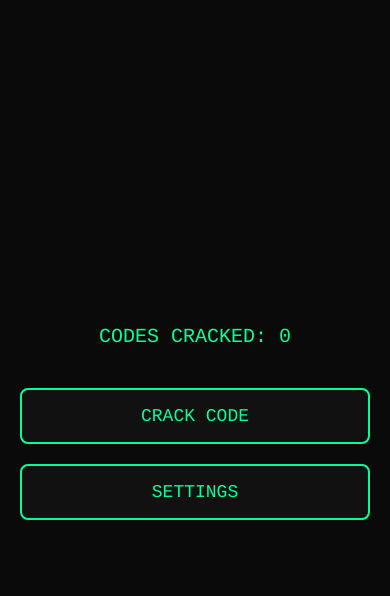
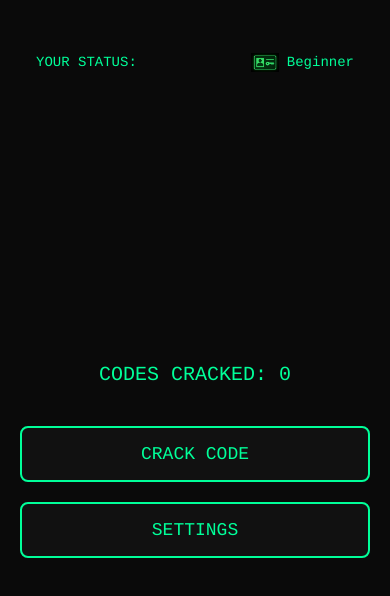
Before and after one commit to bhi049/crack-the-code, a React Native app: screen /Home in a window 390 px wide. Shown: the top 596 px of the page. Built offline with nearby package versions, Linux system fonts and the light colour scheme.

Commit message:
status badge and scrollable guess list added

```diff
--- /dev/null
+++ b/src/components/StatusBadge.js
@@ -0,0 +1,43 @@
+import React from 'react';
+import { View, Text, Image, StyleSheet } from 'react-native';
+
+export default function StatusBadge({ status }) {
+  return (
+    <View style={styles.container}>
+      <Text style={styles.label}>YOUR STATUS:</Text>
+      <View style={styles.statusRow}>
+        <Image source={status.image} style={styles.image} resizeMode="contain" />
+        <Text style={[styles.text, { color: status.color }]}>{status.title}</Text>
+      </View>
+    </View>
+  );
+}
+
+const styles = StyleSheet.create({
+  container: {
+    width: '100%',
+    paddingHorizontal: 16,
+    marginTop: 24,
+    flexDirection: 'row',
+    justifyContent: 'space-between',
+    alignItems: 'center',
+  },
+  label: {
+    color: '#00ff99',
+    fontSize: 14,
+    fontFamily: 'Courier',
+  },
+  statusRow: {
+    flexDirection: 'row',
+    alignItems: 'center',
+    gap: 8,
+  },
+  image: {
+    width: 28,
+    height: 28,
+  },
+  text: {
+    fontSize: 14,
+    fontFamily: 'Courier',
+  },
+});
--- a/src/screens/GameScreen.js
+++ b/src/screens/GameScreen.js
@@ -1,11 +1,18 @@
-import React, { useEffect, useState } from 'react';
-import { View, Text, StyleSheet, Alert } from 'react-native';
-import AttemptProgress from '../components/AttemptProgress';
-import generateCode from '../utils/generateCode';
-import evaluateGuess from '../utils/evaluateGuess';
-import GuessRow from '../components/GuessRow';
-import Keypad from '../components/Keypad';
-import AsyncStorage from '@react-native-async-storage/async-storage';
+import React, { useEffect, useState } from "react";
+import {
+  View,
+  Text,
+  StyleSheet,
+  Alert,
+  SafeAreaView,
+  ScrollView,
+} from "react-native";
+import AttemptProgress from "../components/AttemptProgress";
+import generateCode from "../utils/generateCode";
+import evaluateGuess from "../utils/evaluateGuess";
+import GuessRow from "../components/GuessRow";
+import Keypad from "../components/Keypad";
+import AsyncStorage from "@react-native-async-storage/async-storage";
 
 export default function GameScreen({ navigation }) {
   const [secretCode, setSecretCode] = useState([]);
@@ -22,11 +29,11 @@ export default function GameScreen({ navigation }) {
   }, []);
 
   const handleKeypadPress = (key) => {
-    if (key === '⌫') {
+    if (key === "⌫") {
       setCurrentGuess((prev) => prev.slice(0, -1));
-    } else if (key === '↩') {
+    } else if (key === "↩") {
       if (currentGuess.length !== 4) {
-        Alert.alert('Enter 4 digits');
+        Alert.alert("Enter 4 digits");
         return;
       }
 
@@ -40,79 +47,105 @@ export default function GameScreen({ navigation }) {
       setGuesses(newGuessList);
       setCurrentGuess([]);
 
-      const isWin = feedback.every((f) => f === 'green');
+      const isWin = feedback.every((f) => f === "green");
       const isLastAttempt = newGuessList.length >= MAX_GUESSES;
 
       if (isWin) {
         incrementCrackedCount();
-        navigation.replace('Win', { result: 'win' });
+        navigation.replace("Win", { result: "win" });
       } else if (isLastAttempt) {
-        navigation.replace('Win', { result: 'lose', code: secretCode });
+        navigation.replace("Win", { result: "lose", code: secretCode });
       }
-
     } else if (currentGuess.length < 4 && /^[0-9]$/.test(key)) {
       setCurrentGuess((prev) => [...prev, parseInt(key)]);
     }
   };
 
   const incrementCrackedCount = async () => {
-    const stored = await AsyncStorage.getItem('codesCracked');
+    const stored = await AsyncStorage.getItem("codesCracked");
     const count = stored ? parseInt(stored, 10) : 0;
-    await AsyncStorage.setItem('codesCracked', (count + 1).toString());
+    await AsyncStorage.setItem("codesCracked", (count + 1).toString());
   };
 
   return (
-    <View style={styles.container}>
+<SafeAreaView style={styles.safe}>
+  <View style={styles.container}>
+    {/* TOP SECTION */}
+    <View style={styles.gameContent}>
       <Text style={styles.header}>ENTER CODE</Text>
 
       <View style={styles.current}>
         {Array.from({ length: 4 }).map((_, i) => (
           <Text key={i} style={styles.digit}>
-            {currentGuess[i] !== undefined ? currentGuess[i] : '_'}
+            {currentGuess[i] !== undefined ? currentGuess[i] : "_"}
           </Text>
         ))}
       </View>
 
       <AttemptProgress current={guesses.length + 1} max={MAX_GUESSES} />
 
-      <View style={styles.guessList}>
+      <ScrollView
+        style={styles.guessList}
+        contentContainerStyle={styles.guessListContent}
+        showsVerticalScrollIndicator={false}
+      >
         {guesses.map((g, i) => (
           <GuessRow key={i} guess={g.guess} feedback={g.feedback} />
         ))}
-      </View>
+      </ScrollView>
+    </View>
 
+    {/* FIXED BOTTOM KEYPAD */}
+    <View style={styles.keypadWrapper}>
       <Keypad onKeyPress={handleKeypadPress} />
     </View>
+  </View>
+</SafeAreaView>
+
   );
 }
 
 const styles = StyleSheet.create({
+  safe: {
+    flex: 1,
+    backgroundColor: "#0a0a0a",
+  },
   container: {
     flex: 1,
-    backgroundColor: '#000',
+    backgroundColor: "#0a0a0a",
+    paddingHorizontal: 16,
+  },
+  gameContent: {
+    flex: 1,
     paddingTop: 60,
-    paddingHorizontal: 16,
   },
   header: {
     fontSize: 20,
-    textAlign: 'center',
-    color: '#00ff99',
-    fontFamily: 'Courier',
+    textAlign: "center",
+    color: "#00ff99",
+    fontFamily: "Courier",
     marginBottom: 16,
   },
   current: {
-    flexDirection: 'row',
-    justifyContent: 'center',
+    flexDirection: "row",
+    justifyContent: "center",
     gap: 16,
     marginBottom: 24,
   },
   digit: {
     fontSize: 32,
-    color: '#00ff99',
-    fontFamily: 'Courier',
+    color: "#00ff99",
+    fontFamily: "Courier",
   },
   guessList: {
-    flex: 1,
-    marginTop: 12,
+    flexGrow: 0,
+    maxHeight: 250,
+    marginBottom: 10,
+  },
+  guessListContent: {
+    paddingBottom: 4,
+  },
+  keypadWrapper: {
+    paddingBottom: 16,
   },
 });
--- a/src/screens/HomeScreen.js
+++ b/src/screens/HomeScreen.js
@@ -1,48 +1,70 @@
-import React, { useEffect, useState } from 'react';
-import { View, Text, StyleSheet } from 'react-native';
-import AsyncStorage from '@react-native-async-storage/async-storage';
-import HackerButton from '../components/HackerButton';
+import React, { useEffect, useState } from "react";
+import { View, Text, StyleSheet, SafeAreaView } from "react-native";
+import AsyncStorage from "@react-native-async-storage/async-storage";
+import HackerButton from "../components/HackerButton";
+import getHackerStatus from "../utils/getHackerStatus";
+import StatusBadge from "../components/StatusBadge";
 
 export default function HomeScreen({ navigation }) {
-  const [codesCracked, setCodesCracked] = useState(0);
+  const [codesCracked, setCodesCracked] = useState(100);
+  const hackerStatus = getHackerStatus(codesCracked);
 
   useEffect(() => {
     const loadCount = async () => {
-      const count = await AsyncStorage.getItem('codesCracked');
+      const count = await AsyncStorage.getItem("codesCracked");
       setCodesCracked(count ? parseInt(count, 10) : 0);
     };
-    const unsubscribe = navigation.addListener('focus', loadCount);
+    const unsubscribe = navigation.addListener("focus", loadCount);
     return unsubscribe;
   }, [navigation]);
 
   return (
-    <View style={styles.container}>
-      <Text style={styles.header}>CODES CRACKED: {codesCracked}</Text>
+    <SafeAreaView style={styles.safe}>
+      <View style={styles.container}>
+        <StatusBadge status={hackerStatus} />
 
-      <View style={styles.buttons}>
-        <HackerButton title="CRACK CODE" onPress={() => navigation.navigate('Game')} />
-        <HackerButton title="SETTINGS" onPress={() => navigation.navigate('Settings')} />
+        <View style={styles.centeredContent}>
+          <Text style={styles.header}>CODES CRACKED: {codesCracked}</Text>
+
+          <View style={styles.buttons}>
+            <HackerButton
+              title="CRACK CODE"
+              onPress={() => navigation.navigate("Game")}
+            />
+            <HackerButton
+              title="SETTINGS"
+              onPress={() => navigation.navigate("Settings")}
+            />
+          </View>
+        </View>
       </View>
-    </View>
+    </SafeAreaView>
   );
 }
 
 const styles = StyleSheet.create({
+  safe: {
+    flex: 1,
+    backgroundColor: "#0a0a0a",
+  },
   container: {
     flex: 1,
-    backgroundColor: '#0a0a0a',
-    alignItems: 'center',
-    justifyContent: 'center',
-    padding: 20,
+    paddingHorizontal: 20,
+    paddingTop: 24,
+  },
+  centeredContent: {
+    flex: 1,
+    alignItems: "center",
+    justifyContent: "center",
   },
   header: {
     fontSize: 20,
-    color: '#00ff99',
-    fontFamily: 'Courier',
+    color: "#00ff99",
+    fontFamily: "Courier",
     marginBottom: 40,
   },
   buttons: {
-    width: '100%',
+    width: "100%",
     gap: 20,
   },
 });
--- /dev/null
+++ b/src/utils/getHackerStatus.js
@@ -0,0 +1,8 @@
+export default function getHackerStatus(count) {
+  if (count >= 100) return { title: 'Master', image: require('../assets/badges/master.png'), color: '#f3b600' };
+  if (count >= 50) return { title: 'Cyber Architect', image: require('../assets/badges/cyber_architect.png'), color: '#b466ff' };
+  if (count >= 25) return { title: 'Code Phantom', image: require('../assets/badges/code_phantom.png'), color: '#3be2d0' };
+  if (count >= 10) return { title: 'Key Cracker', image: require('../assets/badges/key_cracker.png'), color: '#ff9922' };
+  if (count >= 5) return { title: 'Script Kiddie', image: require('../assets/badges/script_kiddie.png'), color: '#ffcc33' };
+  return { title: 'Beginner', image: require('../assets/badges/beginner.png'), color: '#00ff99' };
+}
```
